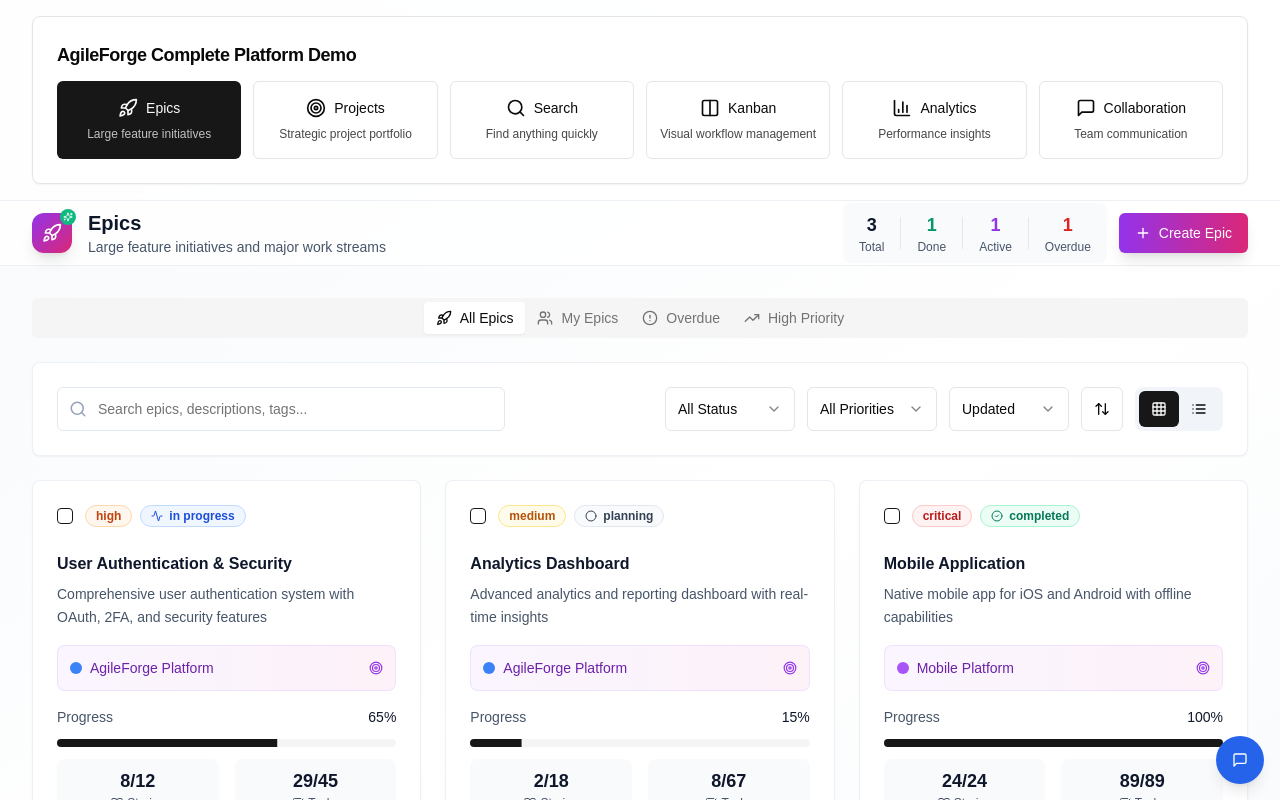
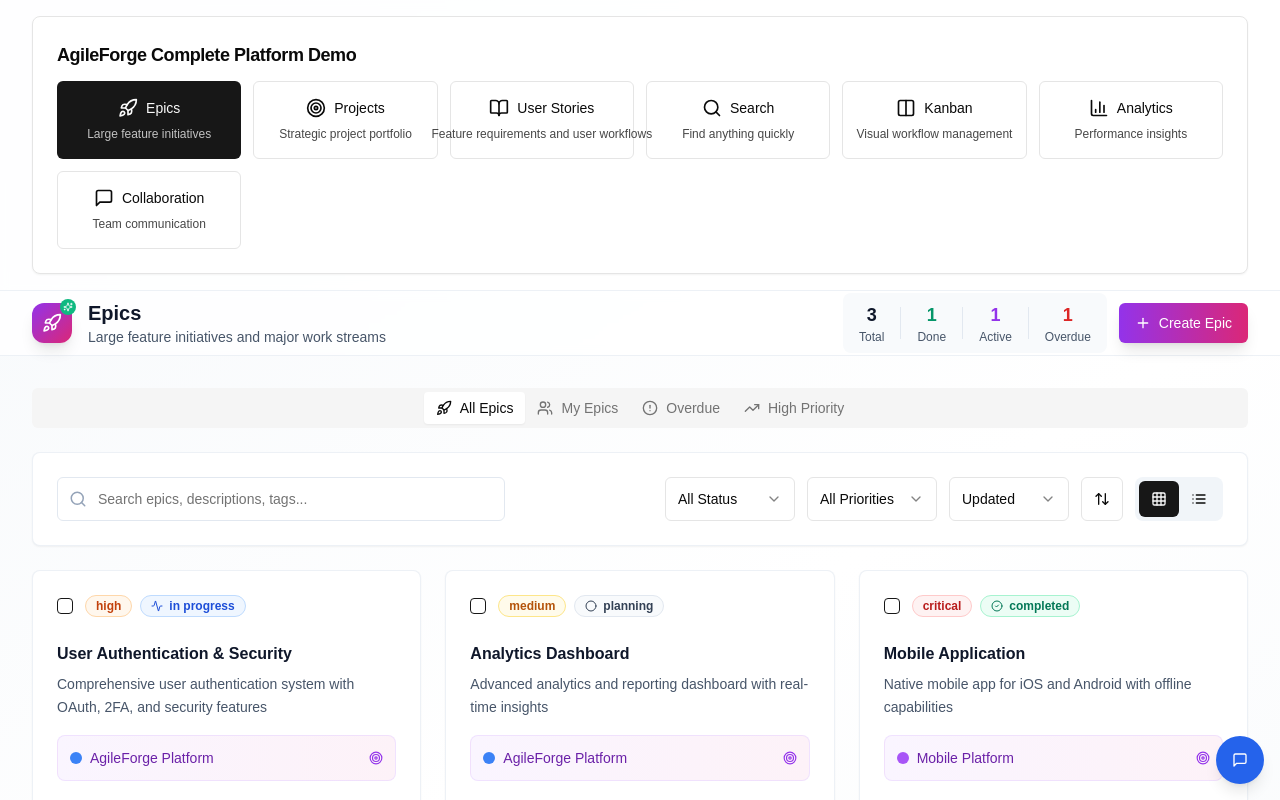
Before and after one commit to RobboC1980/AGF, a Next.js app: page / in a window 1280 px wide. Shown: the top 800 px of the page. Built offline with nearby package versions, Linux system fonts and the light colour scheme.

Commit message:
feat: add User Stories page and update routing; include new icon and description for user stories in the navigation

```diff
--- a/app/page.tsx
+++ b/app/page.tsx
@@ -5,15 +5,16 @@ import { QueryProvider } from "../providers/query-provider"
 import { ToastProvider } from "../providers/toast-provider"
 import EpicsPage from "../components/epics-page"
 import ProjectsPage from "../components/projects-page"
+import UserStoriesPage from "../components/user-stories-page"
 import SearchPage from "../components/search-page"
 import KanbanBoard from "../components/kanban-board"
 import AnalyticsDashboard from "../components/analytics-dashboard"
 import CollaborationPanel from "../components/collaboration-panel"
 import { Button } from "@/components/ui/button"
 import { Card, CardContent, CardHeader, CardTitle } from "@/components/ui/card"
-import { Rocket, Target, Search, BarChart3, MessageSquare, Columns } from "lucide-react"
+import { Rocket, Target, BookOpen, Search, BarChart3, MessageSquare, Columns } from "lucide-react"
 
-type PageType = "epics" | "projects" | "search" | "kanban" | "analytics" | "collaboration"
+type PageType = "epics" | "projects" | "stories" | "search" | "kanban" | "analytics" | "collaboration"
 
 export default function Page() {
   const [currentPage, setCurrentPage] = useState<PageType>("epics")
@@ -162,6 +163,7 @@ export default function Page() {
   const pages = [
     { value: "epics", label: "Epics", icon: Rocket, description: "Large feature initiatives" },
     { value: "projects", label: "Projects", icon: Target, description: "Strategic project portfolio" },
+    { value: "stories", label: "User Stories", icon: BookOpen, description: "Feature requirements and user workflows" },
     { value: "search", label: "Search", icon: Search, description: "Find anything quickly" },
     { value: "kanban", label: "Kanban", icon: Columns, description: "Visual workflow management" },
     { value: "analytics", label: "Analytics", icon: BarChart3, description: "Performance insights" },
@@ -215,6 +217,16 @@ export default function Page() {
 
           {currentPage === "projects" && (
             <ProjectsPage
+              isLoading={isLoading}
+              onRefresh={handleRefresh}
+              onCreateNew={handleCreateNew}
+              onEdit={handleEdit}
+              onDelete={handleDelete}
+            />
+          )}
+
+          {currentPage === "stories" && (
+            <UserStoriesPage
               isLoading={isLoading}
               onRefresh={handleRefresh}
               onCreateNew={handleCreateNew}
```
